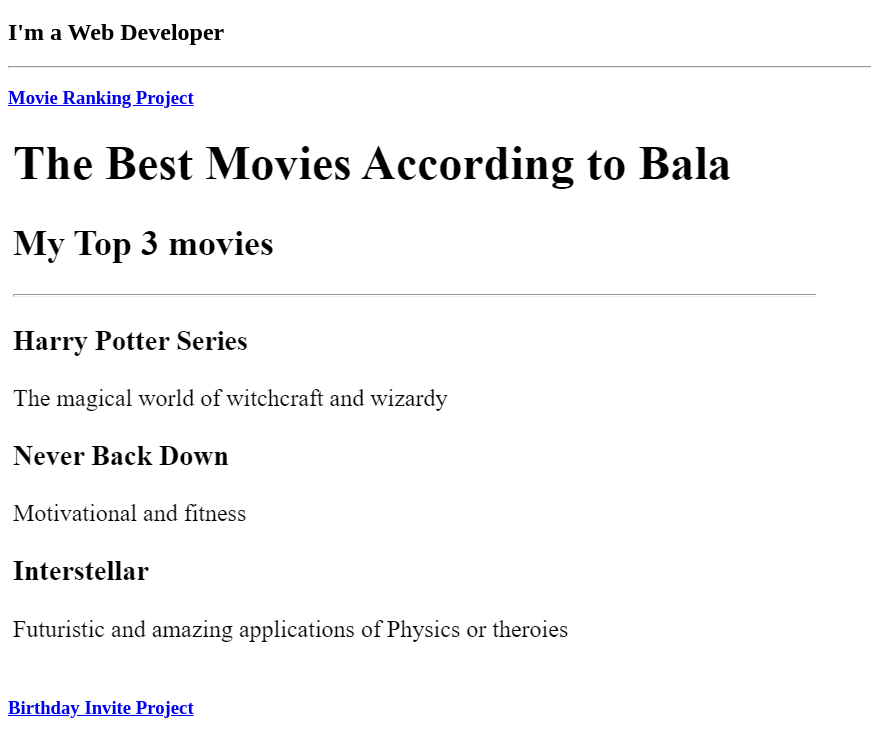
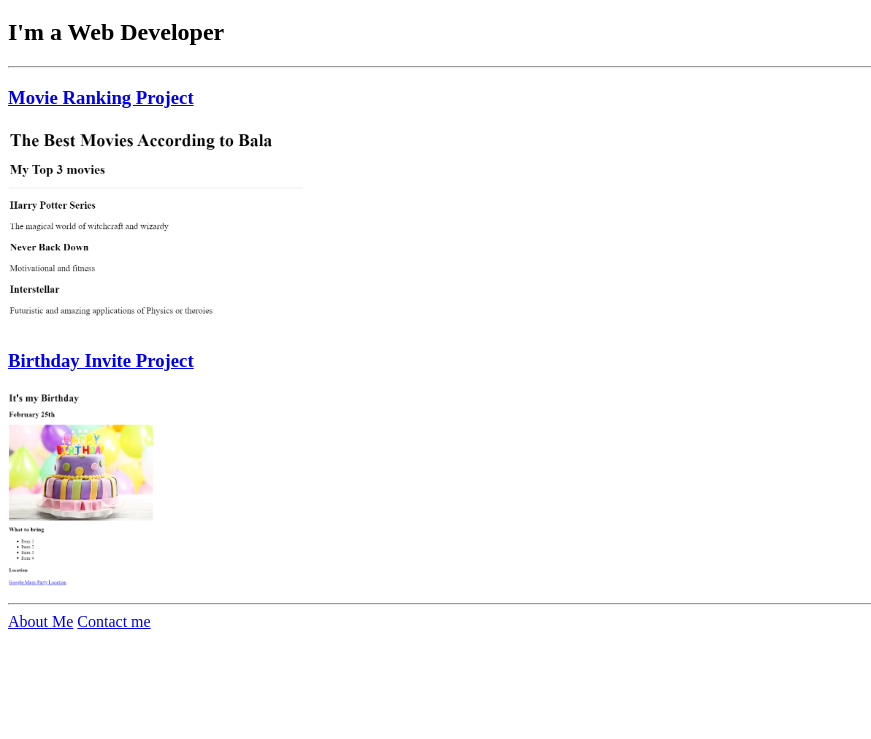
Before and after one commit to balaravi95/html-portfolio, a plain HTML site: page index.html in a window 1280 px wide. Shown: the part 61-800 px from the top of the page, without its empty margins (0-871 px from the left). Drawn offline with Linux system fonts and the light colour scheme.

Commit message:
Update index.html
image height

```diff
--- a/index.html
+++ b/index.html
@@ -11,10 +11,10 @@
     <h2>I'm a Web Developer</h2>
     <hr/>
     <a href="./public/movie-ranking.html"><h3>Movie Ranking Project</h3></a>
-    <img src="./assets/images/movie-ranking-bala.png" />
+    <img src="./assets/images/movie-ranking-bala.png" height="200"/>
 
     <a href="./public/birthday-invite.html"><h3>Birthday Invite Project</h3></a>
-    <img src="./assets/images/birthday-bala.png" />
+    <img src="./assets/images/birthday-bala.png" height="200"/>
 
     <hr/>
     <a href="./public/about.html">About Me</a>
```
